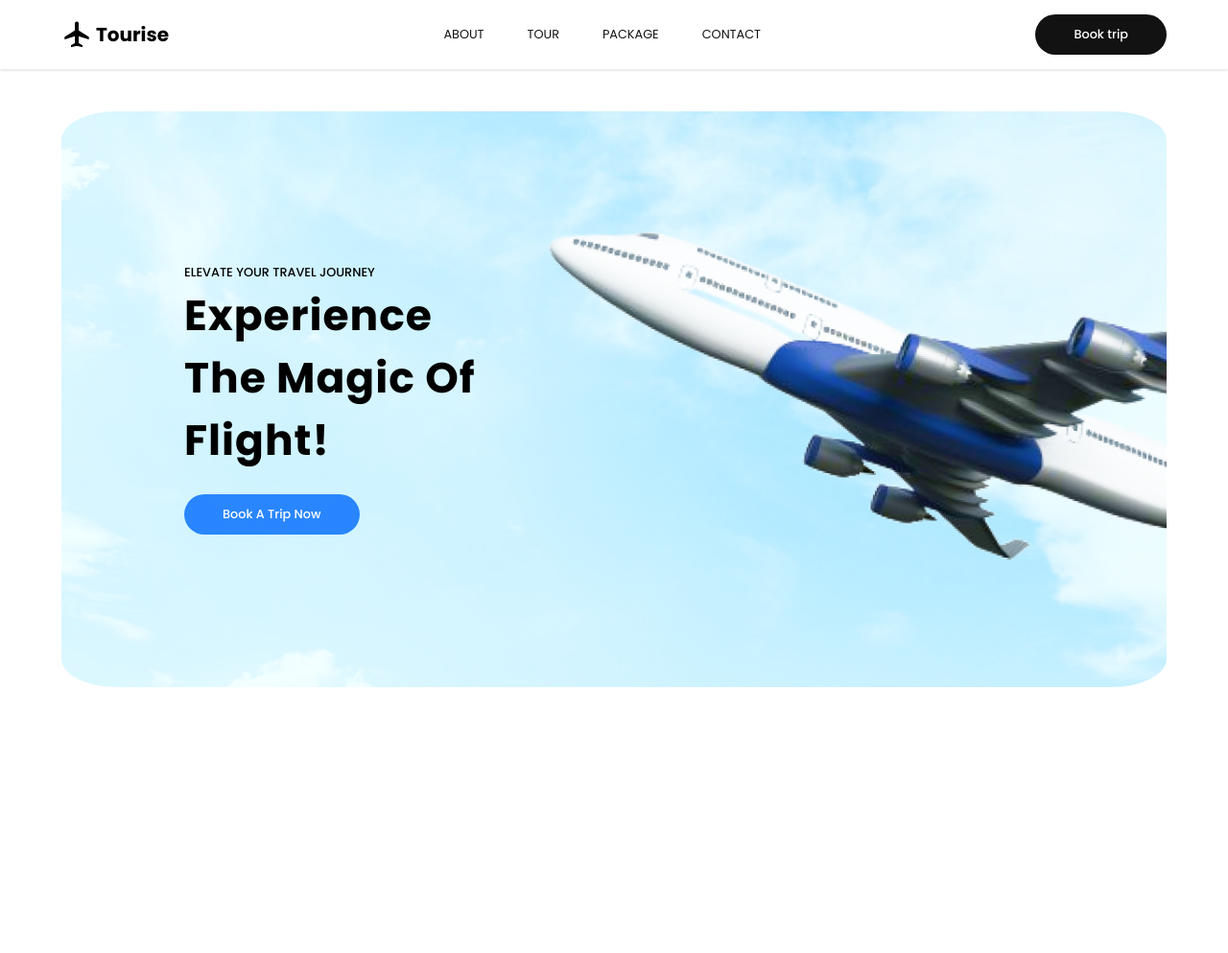
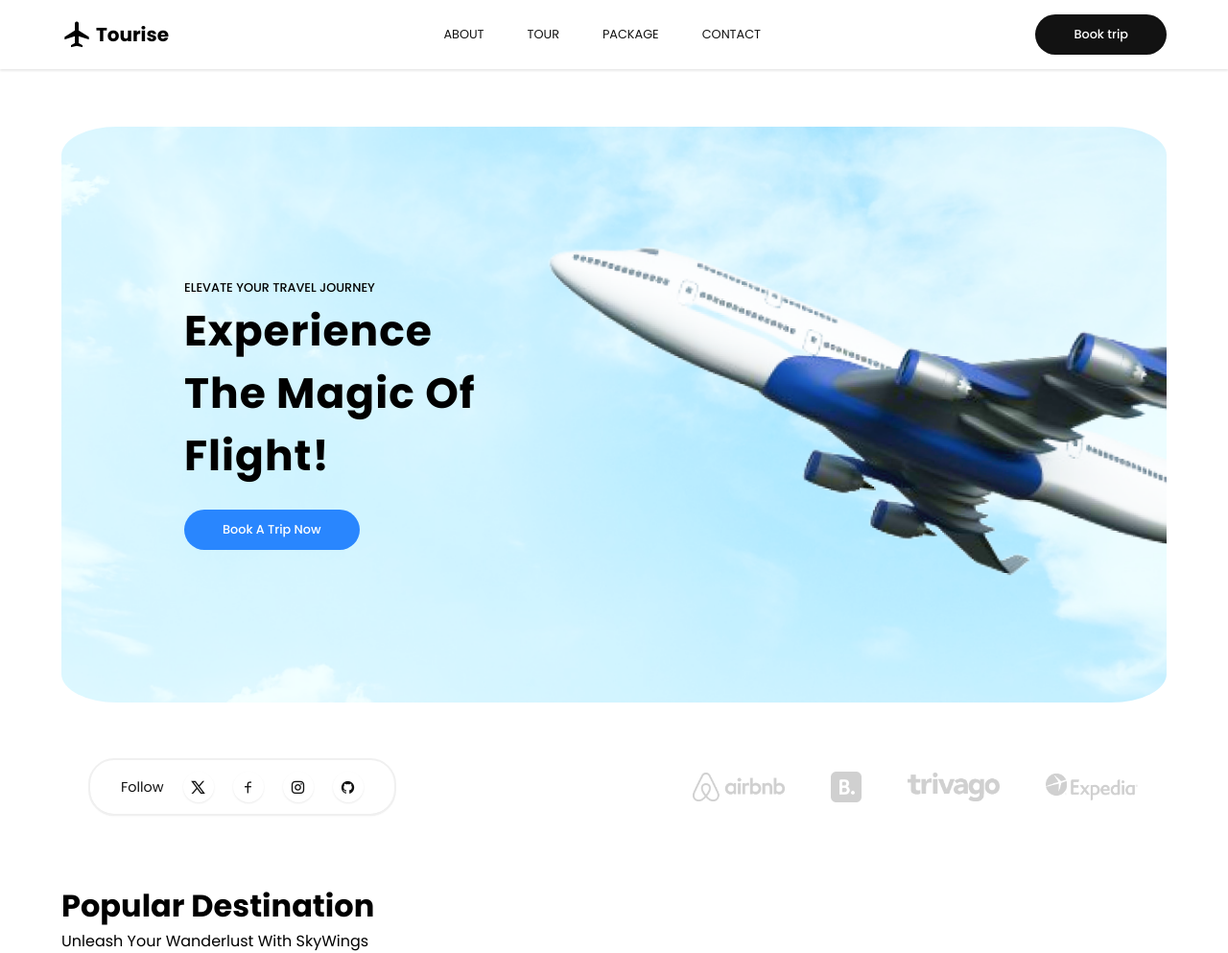
Before and after one commit to fauzul91/Travel-Agency, a plain HTML site: page index.html in a window 1280 px wide. Shown: the whole page at 96% size. Before the commit the page ends 816 px from the top, so only its background shows below. Drawn offline with nearby package versions, Linux system fonts and the light colour scheme.

Commit message:
feat(sponsor): add social media links and icons

```diff
--- a/dist/css/style.css
+++ b/dist/css/style.css
@@ -98,9 +98,9 @@
 
 /* Hero Start */
 .hero {
-    margin-top: 1rem;
+    margin-top: 4.5rem;
     position: relative;
-    height: 100vh;
+    height: 90vh;
     display: flex;
     justify-content: center;
     align-items: center;
@@ -115,7 +115,7 @@
     display: flex;
     align-items: center;
     padding: 2rem 0;
-    background: url("/dist/assets/Hero.png") no-repeat center center/cover;
+    background: url("/dist/assets/images/Hero.png") no-repeat center center/cover;
     border-radius: 5%;
 }
 
@@ -149,5 +149,90 @@
 .hero-box .book-trip:hover {
     background-color: var(--hover-2) !important;
 }
+/* Hero End */
 
-/* Hero End */
+/* Sponsor Start */
+.sponsor {
+    display: flex;
+    justify-content: center;
+    align-items: center;
+    margin-bottom: 4.5rem;
+    color: var(--accent-2);
+}
+
+.sponsor-box {
+    margin: 0 30px 0 30px;
+    display: flex;
+    justify-content: space-between;
+    align-items: center;
+    gap: 5rem;
+}
+
+.sponsor-box .social-media {
+    display: flex;
+    justify-content: center;
+    align-items: center;
+    gap: 20px;
+    background-color: var(--primary-color);
+    padding: 0.75rem 2rem;
+    border-radius: 25px;
+    box-shadow: 0 2px 2px rgba(52, 52, 52, 0.1);
+    outline: 2px solid #f0f0f0;
+}
+
+.sponsor-box .social-media p {
+    font-size: 90%;
+}
+
+.sponsor-box .social-media a {
+    text-decoration: none;
+}
+
+.social-icon {
+    display: inline-block;
+    width: 2rem;
+    height: 2rem;
+    background-color: var(--primary-color);
+    display: flex;
+    justify-content: center;
+    align-items: center;
+    border-radius: 100%;
+    box-shadow: 0 1px 2px rgba(52, 52, 52, 0.1);
+}
+
+.social-icon i {
+    font-size: 1rem;
+    color: var(--accent-2);
+    transition: color 0.2s;
+}
+
+.social-icon:hover {
+    background-color: var(--secondary-color);
+    color: var(--primary-color);
+}
+
+.social-icon i:hover {
+    color: var(--primary-color);
+}
+
+.sponsor-box .sponsor-media {
+    display: flex;
+    justify-content: center;
+    align-items: center;
+    gap: 3rem;
+}
+
+.sponsor-box .sponsor-media img {
+    max-width: 100%;
+    height: auto;
+    width: 6rem;
+    object-fit: contain;
+}
+
+.sponsor-box .sponsor-media img:nth-child(2){
+    max-width: 100%;
+    height: auto;
+    width: 2rem;
+    object-fit: contain;
+}
+/* Sponsor End */
--- a/index.html
+++ b/index.html
@@ -43,6 +43,7 @@
         </div>
     </div>
     <!-- Navbar -->
+
     <!-- Hero -->
     <div class="hero">
         <div class="container">
@@ -56,5 +57,44 @@
         </div>
     </div>
     <!-- Hero -->
+
+    <!-- Sponsor -->
+    <div class="sponsor">
+        <div class="container">
+            <div class="sponsor-box">
+                <div class="social-media">
+                    <p>Follow</p>
+                    <a href="https://twitter.com" target="_blank" class="social-icon"><i class="ri-twitter-x-line"></i></a>
+                    <a href="https://facebook.com" target="_blank" class="social-icon"><i class="ri-facebook-line"></i></a>
+                    <a href="https://instagram.com" target="_blank" class="social-icon"><i class="ri-instagram-line"></i></a>
+                    <a href="https://github.com" target="_blank" class="social-icon"><i class="ri-github-fill"></i></a>
+                </div>
+                <div class="sponsor-media">
+                    <img src="dist/assets/logos/airbnb.png" alt="">
+                    <img src="dist/assets/logos/bookingcom.png" alt="">
+                    <img src="dist/assets/logos/trivago.png" alt="">
+                    <img src="dist/assets/logos/expedia.png" alt="">
+                </div>
+            </div>
+        </div>
+    </div>
+    <!-- Sponsor -->
+    <div class="popular-destination">
+        <div class="container">
+            <div class="popular-destination-box">
+                <div class="title">
+                    <h1>Popular Destination</h1>
+                    <p>Unleash Your Wanderlust With SkyWings</p>
+                </div>
+                <div class="btn-next">
+
+                </div>
+                <div class="destination-preview">
+
+                </div>
+            </div>
+        </div>
+    </div>
+    <!--  -->
 </body>
 </html>
```
Also changed, not shown: dist/assets/images/Hero.png (renamed from dist/assets/Hero.png), dist/assets/logos/airbnb.png (added), dist/assets/logos/bookingcom.png (added), dist/assets/logos/expedia.png (added), dist/assets/logos/trivago.png (added).
